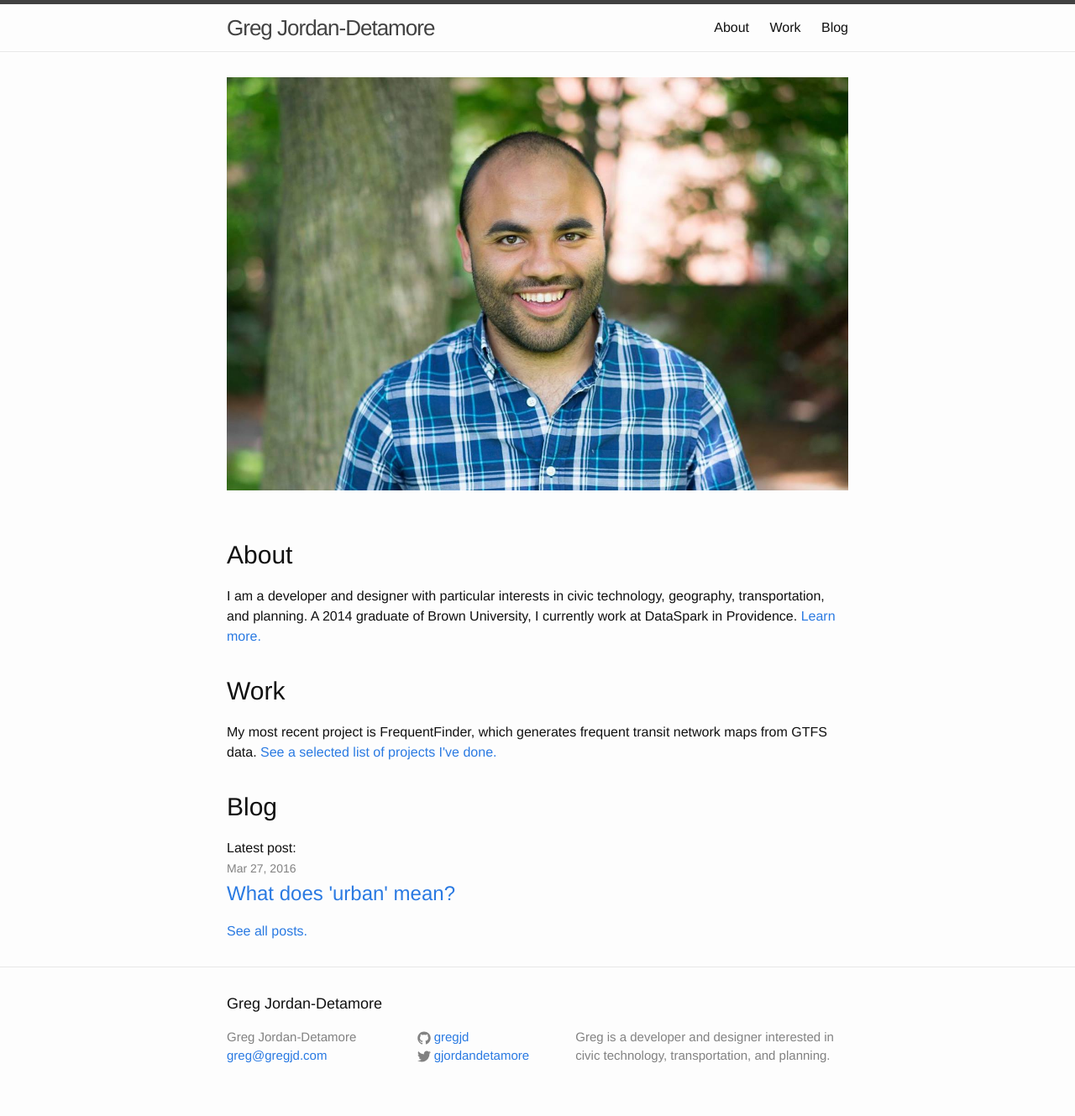
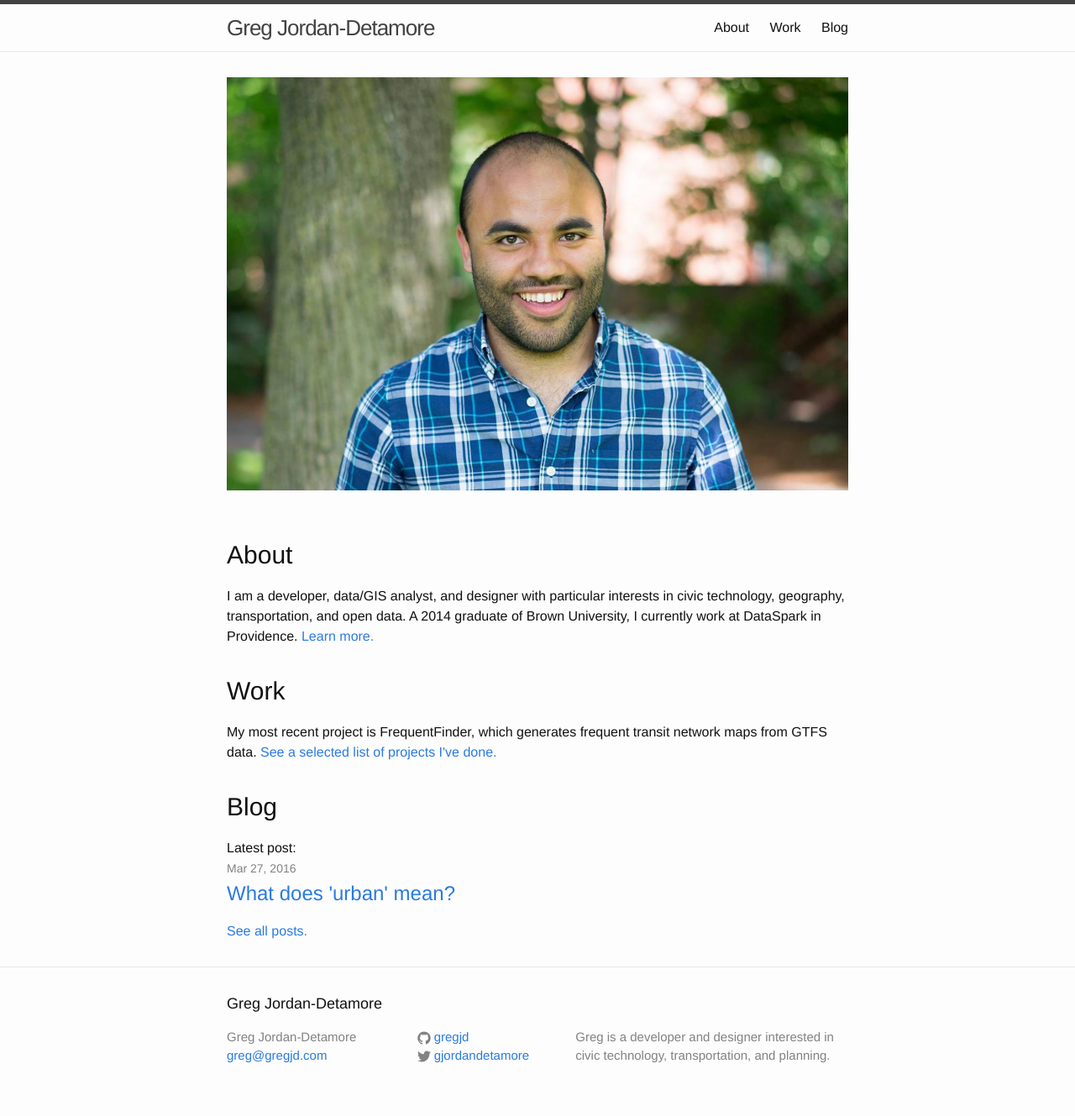
Before and after one commit to gregjd/gregjd.github.io, a Jekyll site: the page built from index.html, in a window 1280 px wide. Shown: the whole page at 84% size. Built offline with Jekyll 4.4.1, drawn with Linux system fonts in a browser that asks for light colours; Markdown is read by kramdown in place of the engine named in the settings.

Commit message:
Update personal description on home page

```diff
--- a/index.html
+++ b/index.html
@@ -8,7 +8,7 @@
 
   <h1 class="page-heading">About</h1>
 
-  I am a developer and designer with particular interests in civic technology, geography, transportation, and planning. A 2014 graduate of Brown University, I currently work at DataSpark in Providence. <a href="/about/">Learn more.</a>
+  I am a developer, data/GIS analyst, and designer with particular interests in civic technology, geography, transportation, and open data. A 2014 graduate of Brown University, I currently work at DataSpark in Providence. <a href="/about/">Learn more.</a>
 
   <h1 class="page-heading">Work</h1>
 
```
